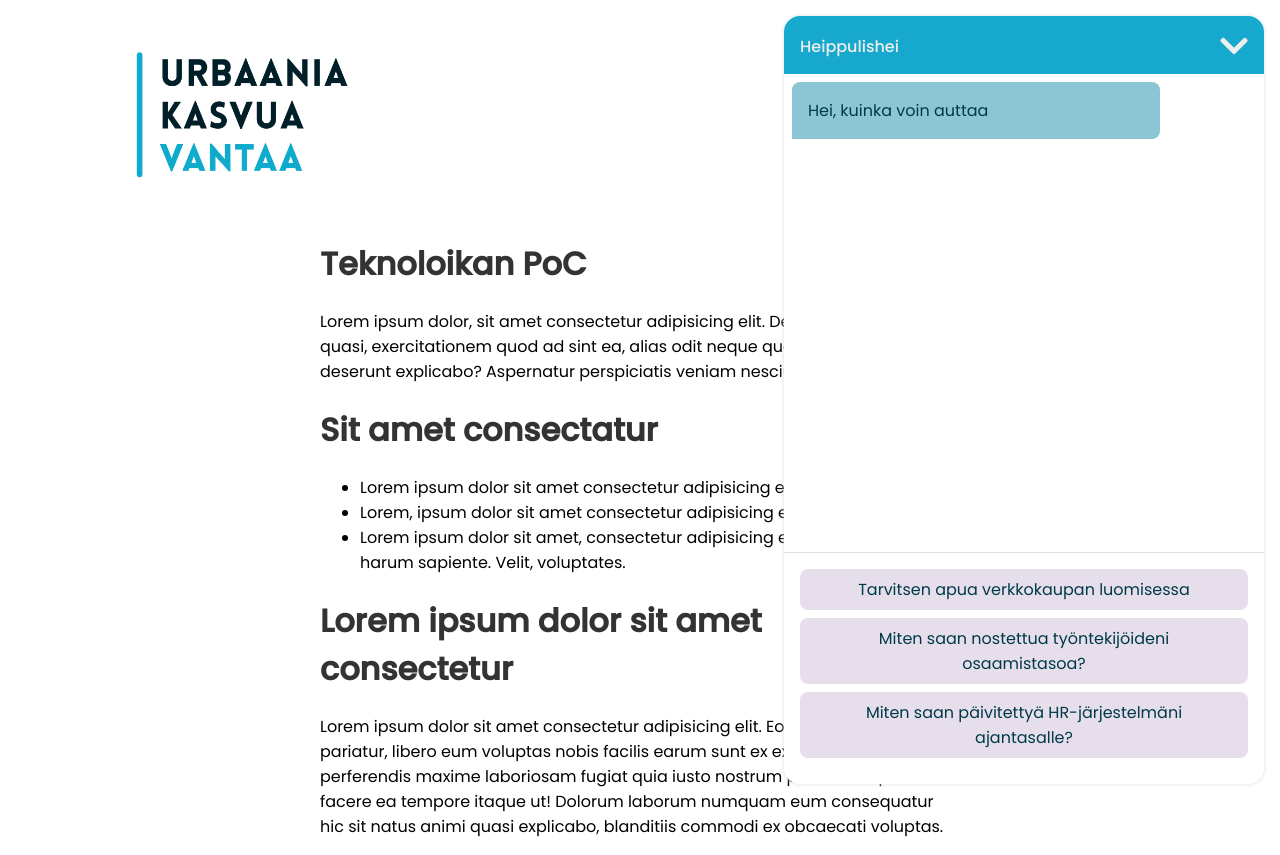
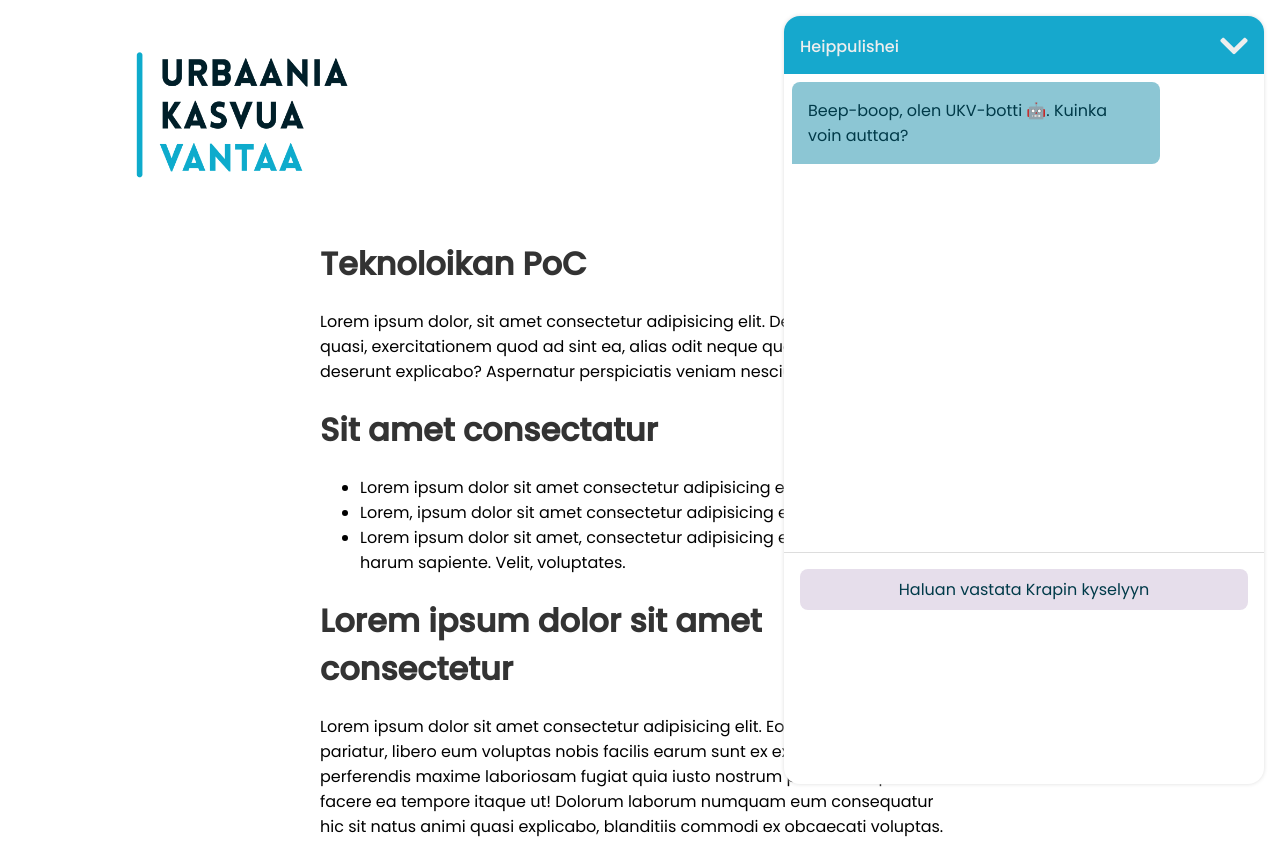
Before and after one commit to mitahantahankintunkis/teknoloikka, a Vue app: page / in a window 1280 px wide. Built offline with nearby package versions, Linux system fonts and the light colour scheme.

Commit message:
Monitor coversations using firestore

```diff
--- a/package.json
+++ b/package.json
@@ -10,6 +10,8 @@
     "@fortawesome/fontawesome-svg-core": "^1.2.36",
     "@fortawesome/free-solid-svg-icons": "^5.15.4",
     "@fortawesome/vue-fontawesome": "^3.0.0-4",
+    "firebase": "^9.2.0",
+    "nanoid": "^3.1.30",
     "vue": "^3.2.13"
   },
   "devDependencies": {
--- a/src/App.vue
+++ b/src/App.vue
@@ -12,6 +12,7 @@ function toggleChat() {
 }
 </script>
 
+
 <template>
 <Header></Header>
 <main>
@@ -20,6 +21,7 @@ function toggleChat() {
 <ChatWindow @close="toggleChat" v-if="chatOpen"></ChatWindow>
 <FloatingButton @click="toggleChat" v-else></FloatingButton>
 </template>
+
 
 <style>
 #app {
--- a/src/components/ChatControls.vue
+++ b/src/components/ChatControls.vue
@@ -14,7 +14,7 @@ const emit = defineEmits([ 'click' ]);
 <template>
 <div class="replies">
     <div v-for="reply in replies" :key="reply.id" @click="emit('click', reply.id)" class="reply">
-        {{ reply.reply }}
+        {{ reply.label }}
     </div>
 </div>
 </template>
--- a/src/components/ChatWindow.vue
+++ b/src/components/ChatWindow.vue
@@ -2,85 +2,98 @@
 import ChatHistory from "./ChatHistory.vue";
 import ChatControls from "./ChatControls.vue";
 import { ref } from "@vue/reactivity";
+import { inject } from "@vue/runtime-core";
+import { nanoid } from 'nanoid';
+import { addDoc, collection } from "@firebase/firestore";
 
 
 const emit = defineEmits(['close']);
+const db = inject('db');
 
-function createTree(id, message, replies=[]) {
-    return {
-        id,
-        message,
-        replies,
-    };
-}
+let id = 0;
+const nodes = [
+    { id: id++, label: 'Beep-boop, olen UKV-botti 🤖. Kuinka voin auttaa?', },
+    { id: id++, label: 'Miten menee?', },
+    { id: id++, label: 'Miten arvostelisit Krapin pippalot?', },
+    { id: id++, label: 'Mitä haluat tehdä huomenna?', },
+    { id: id++, label: 'Kiitos vastauksista! Palaan keskustelun alkuun, jos haluat muuttaa vastauksiasi', },
+];
 
-function createReply(id, reply, subtree={}) {
-    return {
-        id,
-        reply,
-        subtree,
-    };
-}
+id = 0;
+const edges = [
+    { id: id++, from: 0, to: 1, label: 'Haluan vastata Krapin kyselyyn', },
+    { id: id++, from: 1, to: 2, label: 'Mainiosti!', },
+    { id: id++, from: 1, to: 2, label: 'Hyvin', },
+    { id: id++, from: 1, to: 2, label: 'Menettelee', },
+    { id: id++, from: 1, to: 2, label: 'Hengissä vielä', },
+    { id: id++, from: 2, to: 3, label: '5', },
+    { id: id++, from: 2, to: 3, label: '4', },
+    { id: id++, from: 2, to: 3, label: '3', },
+    { id: id++, from: 2, to: 3, label: '2', },
+    { id: id++, from: 2, to: 3, label: '1', },
+    { id: id++, from: 3, to: 4, label: 'Työskennellä', },
+    { id: id++, from: 3, to: 4, label: 'Jutella porukan kanssa', },
+    { id: id++, from: 3, to: 4, label: 'Rentoutua', },
+    { id: id++, from: 3, to: 4, label: 'Ryypätä', },
+    { id: id++, from: 4, to: 0, label: 'Palaa alkuun', },
+];
 
-const conversationTree = createTree(0, 'Hei, kuinka voin auttaa', [
-    createReply(0, 'Tarvitsen apua verkkokaupan luomisessa',
-        createTree(1, 'Onko teidän yrityksellä jo verkkosivut?', [
-            createReply(1, 'On', createTree(2, 'Hyvä!')),
-            createReply(2, 'Ei', createTree(3, 'Kannattaisiko tehdä?')),
-            createReply(3, 'On tekeillä', createTree(4, 'Kysykää teidän ohjelmoijilta')),
-        ]),
-    ),
-    createReply(5, 'Miten saan nostettua työntekijöideni osaamistasoa?',
-        createTree(5, 'Ottakaa yhteyttä konsultoijaan matti.meikäläinen@example.com')),
-    createReply(6, 'Miten saan päivitettyä HR-järjestelmäni ajantasalle?',
-        createTree(6, 'Ottakaa yhteyttä konsultoijaan maija.meikäläinen@example.com')),
-]);
-
-const tree = ref(conversationTree);
-const replies = ref(conversationTree.replies);
+const curNode = ref(0);
+const replies = ref(edges.filter((e) => e.from === curNode.value));
 const history = ref([{
-        id: conversationTree.id,
-        message: conversationTree.message,
+        id: nodes[curNode.value].id,
+        message: nodes[curNode.value].label,
         own: false,
 }]);
 
-//const replies = ref([
-//    { id: 0, message: 'Miksi et?' },
-//    { id: 1, message: 'Kitti tästä' },
-//    { id: 2, message: 'Haista home' },
-//]);
-//const history = ref([
-//    { id: 0, message: 'Hei, kuinka voin auttaa?', own: false },
-//    { id: 1, message: 'Tartten apua', own: true },
-//    { id: 2, message: 'En halua auttaa', own: false },
-//]);
+// Gets and generates a random anonymous user id for the user
+function getUid() {
+    let uid = localStorage.getItem('uid');
+    if (!uid) {
+        uid = nanoid();
+        localStorage.setItem('uid', uid);
+    }
 
+    return uid;
+}
+
+function saveToDb(from, to, label) {
+    const uid = getUid();
+    try {
+        const coll = collection(db, `conversations/by-users/${uid}`);
+        const docRef = addDoc(coll, {
+            parent: from,
+            next: to,
+            message: label,
+        });
+    } catch(e) {
+        console.error('Could not write to the database', e);
+    }
+}
 
 function reply(id) {
-    const reply = tree.value.replies.find((t) => t.id === id);
-    tree.value = reply.subtree;
+    const { to, label } = edges.find((e) => e.id === id);
+    const node = nodes.find((n) => n.id === to);
+
+    saveToDb(curNode.value, to, label);
+
     history.value.push({
-        id,
-        message: reply.reply,
+        id: `e-${id}`,
+        message: label,
         own: true,
     });
 
     setTimeout(() => {
+        replies.value = edges.filter((e) => e.from === node.id);
+        curNode.value = node.id;
         history.value.push({
-            id: reply.subtree.id,
-            message: reply.subtree.message,
+            id: `n-${node.id}`,
+            message: node.label,
             own: false,
         });
+    }, (Math.random() + 0.5) * 800);
+}
 
-        replies.value = reply.subtree.replies;
-
-        if (reply.subtree.replies.length === 0) {
-            tree.value = conversationTree;
-            replies.value = conversationTree.replies;
-        }
-    }, 1000);
-
-}
 </script>
 
 
@@ -149,3 +162,89 @@ function reply(id) {
     overflow-y: auto;
 }
 </style>
+
+
+<!--
+
+
+
+//function createTree(id, message, replies=[]) {
+//    return {
+//        id,
+//        message,
+//        replies,
+//    };
+//}
+//
+//function createReply(id, reply, subtree={}) {
+//    return {
+//        id,
+//        reply,
+//        subtree,
+//    };
+//}
+//
+//let i = 0;
+//let j = 0;
+//
+//const conversationTree = createTree(i++, 'Hei, kuinka voin auttaa', [
+//    createReply(j++, 'Tarvitsen apua verkkokaupan luomisessa',
+//        createTree(i++, 'Onko teidän yrityksellä jo verkkosivut?', [
+//            createReply(j++, 'On', createTree(i++, 'Hyvä!')),
+//            createReply(j++, 'Ei', createTree(i++, 'Kannattaa tehdä')),
+//            createReply(j++, 'On tekeillä', createTree(i++, 'Kysykää teidän ohjelmoijilta')),
+//        ]),
+//    ),
+//    createReply(j++, 'Miten saan nostettua työntekijöideni osaamistasoa?',
+//        createTree(i++, 'Voitte kartoittaa ja nostaa teidän työntekijöiden osaamistasoa suorittamalla osaamiskartoituksen')),
+//    createReply(j++, 'Miten saan päivitettyä HR-järjestelmäni ajantasalle?',
+//        createTree(i++, 'Ottakaa yhteyttä konsultoijaan maija.meikäläinen@example.com')),
+//]);
+//
+//const tree = ref(conversationTree);
+//const replies = ref(conversationTree.replies);
+//const history = ref([{
+//        id: conversationTree.id,
+//        message: conversationTree.message,
+//        own: false,
+//}]);
+
+//const replies = ref([
+//    { id: 0, message: 'Miksi et?' },
+//    { id: 1, message: 'Kitti tästä' },
+//    { id: 2, message: 'Haista home' },
+//]);
+//const history = ref([
+//    { id: 0, message: 'Hei, kuinka voin auttaa?', own: false },
+//    { id: 1, message: 'Tartten apua', own: true },
+//    { id: 2, message: 'En halua auttaa', own: false },
+//]);
+
+
+
+//function reply(id) {
+//    const reply = tree.value.replies.find((t) => t.id === id);
+//    tree.value = reply.subtree;
+//    history.value.push({
+//        id,
+//        message: reply.reply,
+//        own: true,
+//    });
+//
+//    setTimeout(() => {
+//        history.value.push({
+//            id: reply.subtree.id,
+//            message: reply.subtree.message,
+//            own: false,
+//        });
+//
+//        replies.value = reply.subtree.replies;
+//
+//        if (reply.subtree.replies.length === 0) {
+//            tree.value = conversationTree;
+//            replies.value = conversationTree.replies;
+//        }
+//    }, 1000);
+//
+//}
+-->
--- /dev/null
+++ b/src/firestore.js
@@ -0,0 +1,30 @@
+// Import the functions you need from the SDKs you need
+import { initializeApp } from "firebase/app";
+//import { getAnalytics } from "firebase/analytics";
+import { getFirestore } from "firebase/firestore";
+
+// TODO: Add SDKs for Firebase products that you want to use
+// https://firebase.google.com/docs/web/setup#available-libraries
+// Your web app's Firebase configuration
+// For Firebase JS SDK v7.20.0 and later, measurementId is optional
+
+const firebaseConfig = {
+  apiKey: "AIzaSyB5P1AT6LfuHDpvq3BwcZ6e0Ep2oqSBfqs",
+  authDomain: "teknoloikka.firebaseapp.com",
+  projectId: "teknoloikka",
+  storageBucket: "teknoloikka.appspot.com",
+  messagingSenderId: "629736918817",
+  appId: "1:629736918817:web:b3fb7b923e48b3173db860",
+  measurementId: "G-WLT1N81235"
+};
+
+
+// Initialize Firebase
+const app = initializeApp(firebaseConfig);
+const db = getFirestore();
+//const analytics = getAnalytics(app);
+
+export {
+    db,
+    app,
+};
--- a/src/main.js
+++ b/src/main.js
@@ -3,12 +3,17 @@ import App from './App.vue'
 import { FontAwesomeIcon } from "@fortawesome/vue-fontawesome";
 import { library } from "@fortawesome/fontawesome-svg-core";
 import { faPhone,  faCommentAlt, faChevronDown } from "@fortawesome/free-solid-svg-icons";
+import { app as firebaseApp, db } from './firestore.js';
 
 
 library.add(faPhone);
 library.add(faCommentAlt);
 library.add(faChevronDown);
 
-createApp(App)
-    .component("font-awesome-icon", FontAwesomeIcon)
-    .mount('#app')
+const app = createApp(App)
+    .component('font-awesome-icon', FontAwesomeIcon)
+    .provide('db', db)
+    .mount('#app');
+
+//app.config.globalProperties.$db = db;
+//app.provide
```
Also changed, not shown: 1 other file (tests, documents, lock files or other folders).
